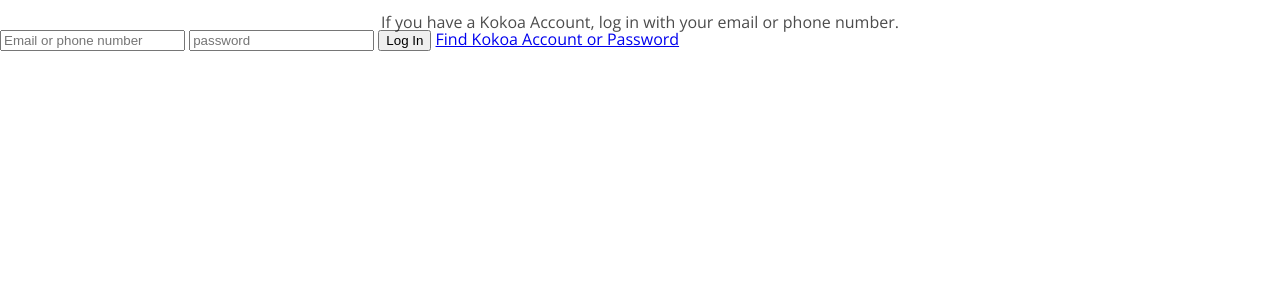
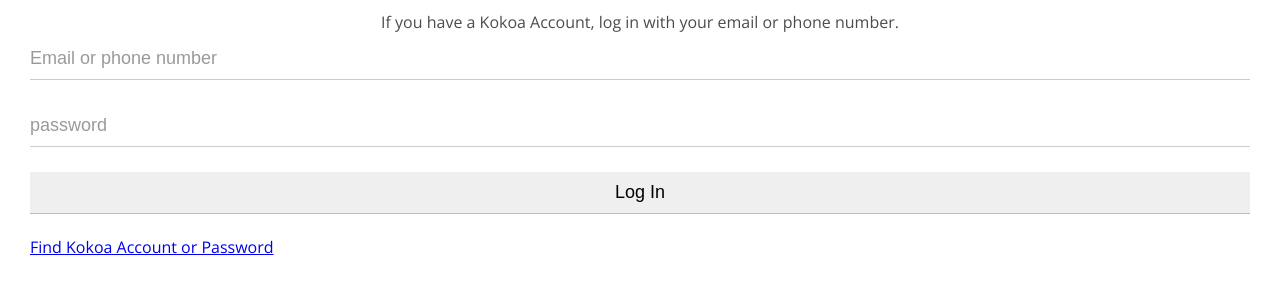
Before and after one commit to cmnbv12/kokoa-clone-2020, a plain HTML site: page index.html in a window 1280 px wide. Shown: the part 147-440 px from the top of the page. Drawn offline with nearby package versions, Linux system fonts and the light colour scheme.

Commit message:
Done Form CSS

```diff
--- a/css/reset.css
+++ b/css/reset.css
@@ -122,3 +122,7 @@ table {
   border-collapse: collapse;
   border-spacing: 0;
 }
+
+input:focus {
+    outline: none;
+}
--- a/css/styles.css
+++ b/css/styles.css
@@ -1,6 +1,8 @@
 @import url("https://fonts.googleapis.com/css2?family=Open+Sans:wght@400;600&display=swap");
 @import "reset.css";
+@import "variables.css";
 @import "status-bar.css";
+
 
 body {
   font-family: "Open Sans", sans-serif;
@@ -22,3 +24,26 @@ body {
     width: 60%;
     opacity: 0.7;
 }
+
+#login-form {
+    display: flex;
+    flex-direction: column;
+    margin: 8px 30px;
+}
+
+#login-form input {
+    border: none;
+    padding: 10px 0px;
+    font-size: 18px;
+    border-bottom: 1px solid rgba(0, 0, 0, 0.2);
+    margin-bottom: 25px;
+    transition: border-color 0.3s ease-in-out;
+}
+
+#login-form input::placeholder {
+    color: rgba(0, 0, 0, 0.4);
+}
+
+#login-form input:focus {
+    border-color: var(--yellow);
+}
--- /dev/null
+++ b/css/variables.css
@@ -0,0 +1,3 @@
+:root {
+    --yellow: #fae100;
+}
```
